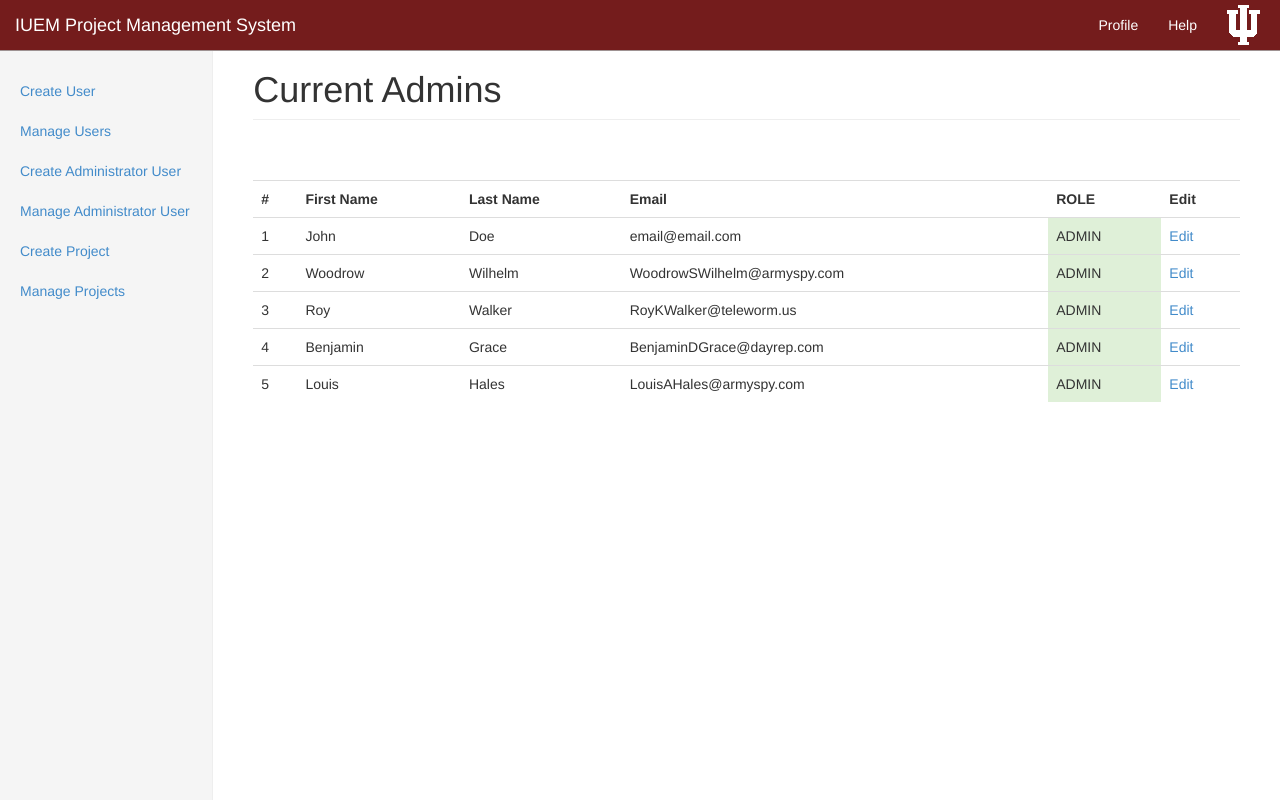
After one commit to idoes/IUEM-Project-Management, a PHP site: page /dashboard/manageAdmins.php in a window 1280 px wide. The commit adds this page. Run offline with PHP 8.4, Linux system fonts and the light colour scheme; some libraries are stand-ins or nearby versions.

Commit message:
v1.6
Version from presentation

```diff
--- /dev/null
+++ b/dashboard/manageAdmins.php
@@ -0,0 +1,74 @@
+<?php
+	include_once('./php/header.php');
+?>
+ <div class="col-sm-9 col-sm-offset-3 col-md-10 col-md-offset-2 main">
+      <h1 class="page-header">Current Admins</h1>
+ </div>
+
+
+ <div class="container-fluid">
+      <div class="row">
+        <div class="col-sm-9 col-sm-offset-3 col-md-10 col-md-offset-2 main">
+			<div class="table-responsive">
+				<table class="table">
+					<tr>
+						<th>#</th>
+						<th>First Name</th>
+						<th>Last Name</th>
+						<th>Email</th>
+						<th>ROLE</th>
+						<th>Edit</th>
+					</tr>
+					<?php
+						//TODO
+						//Add for loop to go through user DB and print out tr/td info
+					?>
+					<tr>
+						<td>1</td>
+						<td>John</td>
+						<td>Doe</td>
+						<td>email@email.com</td>
+						<td class="success">ADMIN</td>
+						<td><a href="#">Edit</a></td>
+					</tr>
+					<tr>
+						<td>2</td>
+						<td>Woodrow</td>
+						<td>Wilhelm</td>
+						<td>WoodrowSWilhelm@armyspy.com</td>
+						<td class="success">ADMIN</a></td>
+						<td><a href="#">Edit</a></td>
+					</tr>
+					<tr>
+						<td>3</td>
+						<td>Roy</td>
+						<td>Walker</td>
+						<td>RoyKWalker@teleworm.us</td>
+						<td class="success">ADMIN</td>
+						<td><a href="#">Edit</a></td>
+					</tr>
+					<tr>
+						<td>4</td>
+						<td>Benjamin</td>
+						<td>Grace</td>
+						<td>BenjaminDGrace@dayrep.com</td>
+						<td class="success">ADMIN</td>
+						<td><a href="#">Edit</a></td>
+					</tr>
+					<tr>
+						<td>5</td>
+						<td>Louis</td>
+						<td>Hales</td>
+						<td>LouisAHales@armyspy.com</td>
+						<td class="success">ADMIN</a></td>
+						<td><a href="#">Edit</a></td>
+					</tr>
+				</table>
+			</div>
+		</div>
+	</div>
+</div>
+
+<?php
+	include_once('./php/footer.php');
+?>
--- a/dashboard/php/header.php
+++ b/dashboard/php/header.php
@@ -78,9 +78,9 @@
     <li><a href="createUser.php">Create User</a></li>
     <li><a href="manageUsers.php">Manage Users</a></li>
     <li><a href="createAdminUser.php">Create Administrator User</a></li>
-    <li><a href="#">Manage Administrator User</a></li>
-    <li><a href="#">Create Faculty</a></li>
-    <li><a href="#">Manage Faculty</a></li>
+    <li><a href="manageAdmins.php">Manage Administrator User</a></li>
+    <!--li><a href="#">Create Faculty</a></li>
+    <li><a href="#">Manage Faculty</a></li-->
     <li><a href="createProject.php">Create Project</a></li>
     <li><a href="manageProjects.php">Manage Projects</a></li>
 </div>
```
Also changed, not shown: dashboard/createAdminUser.php (+5 -3 lines), dashboard/createProject.php (+6 -2 lines).
